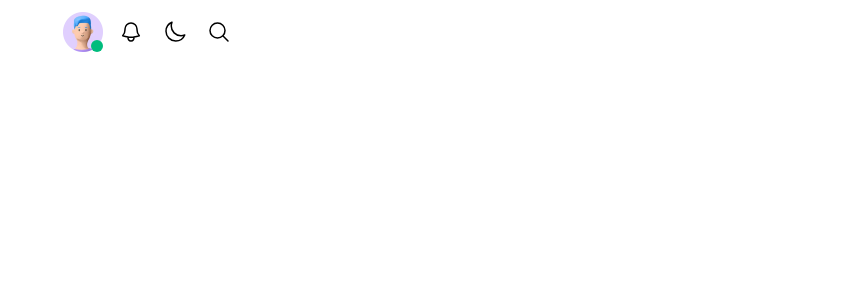
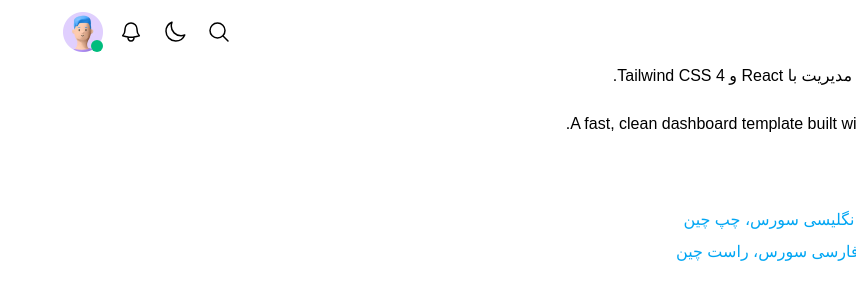
Before and after one commit to homow/next-dashboard-skeleton, a Next.js app: page / in a window 1280 px wide. Shown: the top 300 px of the page, without its empty margins (424-1280 px from the left). Built offline with nearby package versions, Linux system fonts and the light colour scheme.

Commit message:
update UI

```diff
--- /dev/null
+++ b/src/app/(main)/(Home)/components/Tab-1/index.tsx
@@ -0,0 +1,43 @@
+export default function Page1() {
+    return (
+        <div style={{fontFamily: "sans-serif"}} className="mb-10 main-components">
+            <p className="mb-6" dir={"rtl"}>
+                پروژه‌ای برای ساخت سریع پنل مدیریت با React و Tailwind CSS 4.
+            </p>
+
+            <div className="flex flex-col gap-2">
+                <p className="mb-8">
+                    A fast, clean dashboard template built with React and Tailwind CSS 4.
+                </p>
+                <a
+                    className="inline-block max-w-max text-sky-500 hover:underline active:underline"
+                    target="_blank"
+                    rel="noopener noreferrer"
+                    href="https://github.com/homow"
+                >
+                    my github
+                    / گیتهاب
+                </a>
+                <a
+                    className="inline-block max-w-max text-sky-500 hover:underline active:underline"
+                    target="_blank"
+                    rel="noopener noreferrer"
+                    href="https://github.com/homow/dashboard-skeleton"
+                >
+                    get LTR source here
+                    / نسخه انگلیسی سورس، چپ چین
+                </a>
+                <a
+                    className="inline-block max-w-max text-sky-500 hover:underline active:underline"
+                    target="_blank"
+                    rel="noopener noreferrer"
+                    href="https://github.com/homow/dashboard-skeleton/tree/rtl"
+                >
+                    get RTL source here
+                    /
+                    نسخه فارسی سورس، راست چین
+                </a>
+            </div>
+        </div>
+    );
+};
--- /dev/null
+++ b/src/app/(main)/(Home)/layout.tsx
@@ -0,0 +1,13 @@
+import type {MainComponentProps} from "@/types/ui";
+
+export default function Layout(
+    {
+        children,
+    }: MainComponentProps
+) {
+    return (
+        <>
+            {children}
+        </>
+    );
+};
--- a/src/app/(main)/(Home)/page.tsx
+++ b/src/app/(main)/(Home)/page.tsx
@@ -1,20 +1,10 @@
 import type {Metadata} from 'next';
-import Image from "next/image";
+import Tab1 from "./components/Tab-1";
 
 export default function Home() {
     return (
-        <section className={"main-components flex flex-row items-end gap-4"}>
-            <Image
-                preload
-                width={240}
-                height={240}
-                quality={80}
-                loading={"eager"}
-                alt="لوگوی سایت آشیانه"
-                className={"size-15 object-contain"}
-                src="/images/shared/logo.webp"
-            />
-            <h1>پنل مدیریت آشیانه</h1>
+        <section>
+            <Tab1/>
         </section>
     );
 };
--- a/src/app/globals.css
+++ b/src/app/globals.css
@@ -83,11 +83,11 @@
     }
 
     *::-webkit-scrollbar-thumb {
-        @apply bg-violet-500 border-x border-stone-800 rounded-none;
+        @apply bg-sky-500 border-x border-stone-800 rounded-none;
     }
 
     body {
-        @apply font-geist font-normal leading-[150%] text-base bg-primary-bg text-primary-txt tracking-wider selection:bg-violet-700 selection:text-white;
+        @apply font-geist font-normal leading-[150%] text-base bg-primary-bg text-primary-txt tracking-wider selection:bg-sky-700 selection:text-white;
     }
 
     h1, h2, h3 {
@@ -111,7 +111,7 @@
     }
 
     a {
-        @apply hover:text-violet-400 active:text-violet-400 transition-all;
+        @apply hover:text-sky-400 active:text-sky-400 transition-all;
     }
 
     #login-logo {
@@ -133,7 +133,7 @@
 
 @layer components {
     .grad-links {
-        @apply shadow-md bg-linear-to-r from-violet-500/45 to-violet-500 text-white;
+        @apply shadow-md bg-linear-to-r from-sky-500/45 to-sky-500 text-white;
     }
 
     .main-components {
@@ -169,6 +169,6 @@
     .select-box-scroll::-webkit-scrollbar-thumb {
         padding-block: 40px;
         border: 1px solid var(--color-primary-bg);
-        background-color: var(--color-violet-500);
+        background-color: var(--color-sky-500);
     }
 }
--- a/src/components/layout/SideBar/components/SideBarHeader.tsx
+++ b/src/components/layout/SideBar/components/SideBarHeader.tsx
@@ -1,6 +1,5 @@
 "use client";
 
-import Logo from "@/components/ui/Logo";
 import {cn} from "@/lib/ui-utils/ui-utils";
 import Icon from "@/components/icon/Icon";
 import useSidebarStore from "@/store/sidebarStore";
@@ -14,9 +13,16 @@ export default function SideBarHeader() {
 
     return (
         <div
-            className={"relative flex items-center justify-between h-16"}
+            className={
+                "relative flex items-center justify-between h-16"
+            }
         >
-            <Logo>
+            <div
+                className={"flex flex-row items-center gap-4 pr-6"}
+            >
+                <Icon
+                    icon={"logo"}
+                />
                 <span
                     className={cn(
                         "font-medium",
@@ -25,7 +31,7 @@ export default function SideBarHeader() {
                 >
                     پنل مدیریت
                 </span>
-            </Logo>
+            </div>
 
             <div
                 onClick={toggleCollapse}
@@ -36,7 +42,10 @@ export default function SideBarHeader() {
                     )
                 }
             >
-                <Icon icon={"chevronDoubleRight"} className={"size-5"}/>
+                <Icon
+                    className={"size-5"}
+                    icon={"chevronDoubleRight"}
+                />
             </div>
         </div>
     );
--- a/src/components/layout/SideBar/components/SideBarLinks.tsx
+++ b/src/components/layout/SideBar/components/SideBarLinks.tsx
@@ -53,9 +53,13 @@ export default function SideBarLinks({data}: Props) {
                     >
                         <NavLinkClient
                             url={link.url}
-                            className={"h-10.5 flex items-center pr-5.5 py-2 flex-row gap-3 w-full rounded-l-full hover:opacity-100"}
+                            className={
+                                "h-10.5 flex items-center pr-5.5 py-2 flex-row gap-3 w-full rounded-l-full hover:opacity-100"
+                            }
                             activeStyle={"grad-links"}
-                            unActiveStyle={"hover:bg-violet-300 hover:text-gray-900  active:bg-violet-300 active:text-gray-900"}
+                            unActiveStyle={
+                                "hover:bg-sky-300 hover:text-gray-900  active:bg-sky-300 active:text-gray-900"
+                            }
                         >
                             {/* icon */}
                             <Icon icon={link.icon}/>
--- a/src/components/layout/TopBar/components/Left/components/AccountMenu/components/DropDownAccountMenu.tsx
+++ b/src/components/layout/TopBar/components/Left/components/AccountMenu/components/DropDownAccountMenu.tsx
@@ -16,8 +16,17 @@ export default function DropDownAccountMenu(
 
     // drop down options
     const dropDownAccountOptionsData: DropDownOptionsType[] = [
-        {icon: "user", url: "/account", name: "اکانت"},
-        {icon: "logout", name: "خروج", callback: openLogoutModal},
+        {
+            icon: "user",
+            url: "/account",
+            name: "اکانت"
+        },
+        {
+            icon: "logout",
+            name: "خروج",
+            callback: openLogoutModal,
+            ulClassName: "hover:bg-rose-600 active:bg-rose-600",
+        },
     ];
 
     return (
@@ -37,8 +46,7 @@ export default function DropDownAccountMenu(
 
                 <ul
                     className={cn(
-                        "divide-y divide-disable-txt/30 pt-2 *:last:hover:bg-rose-600 *:last:active:bg-rose-600",
-                        className
+                        "divide-y divide-disable-txt/30 pt-2"
                     )}
                 >
                     {dropDownAccountOptionsData.length > 0 &&
@@ -49,6 +57,7 @@ export default function DropDownAccountMenu(
                                     dataLink={data}
                                     className={"pt-2"}
                                     setOpenMenu={setOpen}
+                                    ulClassName={data.ulClassName}
                                 />
                             )
                         )
--- a/src/components/layout/TopBar/components/Left/components/AccountMenu/components/DropDownOptionsMenu.tsx
+++ b/src/components/layout/TopBar/components/Left/components/AccountMenu/components/DropDownOptionsMenu.tsx
@@ -6,11 +6,13 @@ import type {
 
 import Link from "next/link";
 import Icon from "@/components/icon/Icon";
+import {cn} from "@/lib/ui-utils";
 
 export default function DropDownAccountOptions(
     {
         dataLink,
-        setOpenMenu
+        setOpenMenu,
+        ulClassName,
     }: DropDownAccountOptionsProps
 ) {
     function onClickHandler(
@@ -31,7 +33,10 @@ export default function DropDownAccountOptions(
         <li
             key={dataLink.name}
             className={
-                "w-full py-0.5 *:py-1.5 *:hover:opacity-100 hover:text-white hover:bg-violet-500 active:bg-violet-500 active:text-white *:active:text-white *:hover:text-white *:transition-all *:duration-300 *:rounded-md"
+                cn(
+                    "w-full py-0.5 *:py-1.5 *:hover:opacity-100 hover:text-white hover:bg-sky-500 active:bg-sky-500 active:text-white *:active:text-white *:hover:text-white *:transition-all *:duration-300 *:rounded-md",
+                    ulClassName
+                )
             }
         >
             {dataLink.url ? (
--- a/src/types/ui/top-bar.ts
+++ b/src/types/ui/top-bar.ts
@@ -1,20 +1,33 @@
 import type {NoLimitArgsFn, UseToggleFn} from "./";
 
-export interface DropDownOptionsType {
+interface BaseDropDownOptionsType {
     icon: string;
-    url?: string;
     name: string;
-    callback?: NoLimitArgsFn;
+    ulClassName?: string;
 }
+
+interface LinkDropDownOptionsType extends BaseDropDownOptionsType {
+    url: string;
+    callback?: never;
+}
+
+interface ActionDropDownOptionsType extends BaseDropDownOptionsType {
+    url?: never;
+    callback: NoLimitArgsFn;
+}
+
+export type DropDownOptionsType = LinkDropDownOptionsType | ActionDropDownOptionsType;
 
 export interface DropDownProps {
     className?: string;
     open: boolean;
     setOpen: UseToggleFn;
+    ulClassName?: string;
 }
 
 export interface DropDownAccountOptionsProps {
     className?: string;
     setOpenMenu?: UseToggleFn;
     dataLink: DropDownOptionsType;
+    ulClassName?: string;
 }
```
Also changed, not shown: src/components/icon/SvgDefs.tsx (+13 -0 lines), src/components/layout/SideBar/components/SideBarMenu.tsx (+8 -4 lines), 2 other files (tests, documents, lock files or other folders).
